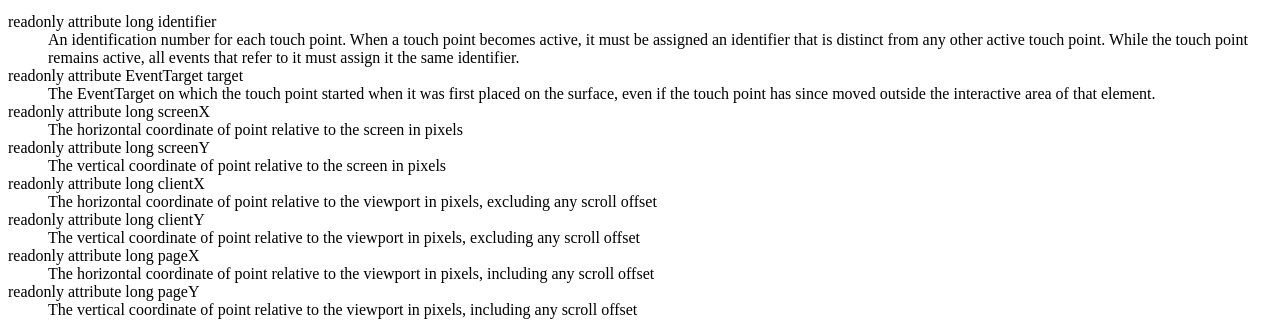
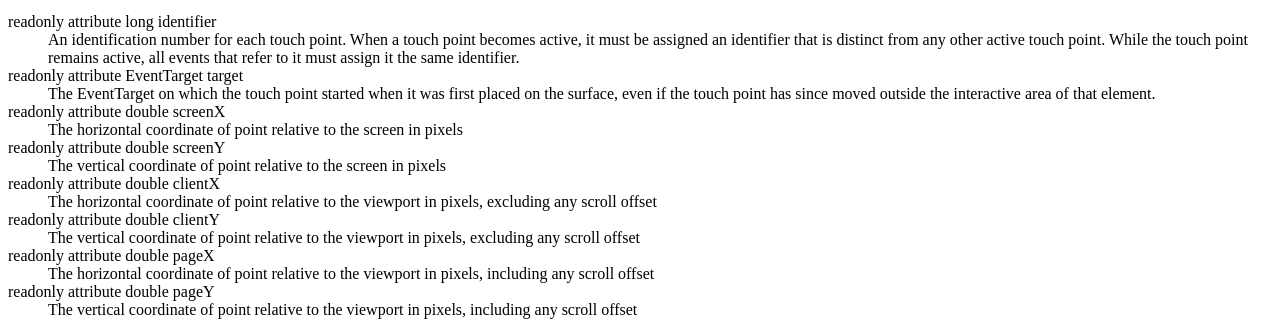
Before and after one commit to w3c/touch-events, a plain HTML site: page touchevents.html in a window 1280 px wide. Shown: the part 782-1118 px from the top of the page. Drawn offline with Linux system fonts and the light colour scheme.

Commit message:
Update coordinates from type long to double

```diff
--- a/touchevents.html
+++ b/touchevents.html
@@ -253,32 +253,32 @@
           since moved outside the interactive area of that element.
         </dd>
 
-        <dt>readonly attribute long screenX</dt>
+        <dt>readonly attribute double screenX</dt>
         <dd>
           The horizontal coordinate of point relative to the screen in pixels
         </dd>
-        <dt>readonly attribute long screenY</dt>
+        <dt>readonly attribute double screenY</dt>
         <dd>
           The vertical coordinate of point relative to the screen in pixels
         </dd>
 
-        <dt>readonly attribute long clientX</dt>
+        <dt>readonly attribute double clientX</dt>
         <dd>
           The horizontal coordinate of point relative to the viewport in pixels,
           excluding any scroll offset
         </dd>
-        <dt>readonly attribute long clientY</dt>
+        <dt>readonly attribute double clientY</dt>
         <dd>
           The vertical coordinate of point relative to the viewport in pixels,
           excluding any scroll offset
         </dd>
 
-        <dt>readonly attribute long pageX</dt>
+        <dt>readonly attribute double pageX</dt>
         <dd>
           The horizontal coordinate of point relative to the viewport in pixels,
           including any scroll offset
         </dd>
-        <dt>readonly attribute long pageY</dt>
+        <dt>readonly attribute double pageY</dt>
         <dd>
           The vertical coordinate of point relative to the viewport in pixels,
           including any scroll offset
@@ -675,10 +675,10 @@
             <dt>WindowProxy view</dt> <dd></dd>
             <dt>EventTarget target</dt> <dd></dd>
             <dt>long identifier</dt> <dd></dd>
-            <dt>long pageX</dt> <dd></dd>
-            <dt>long pageY</dt> <dd></dd>
-            <dt>long screenX</dt> <dd></dd>
-            <dt>long screenY</dt> <dd></dd>
+            <dt>double pageX</dt> <dd></dd>
+            <dt>double pageY</dt> <dd></dd>
+            <dt>double screenX</dt> <dd></dd>
+            <dt>double screenY</dt> <dd></dd>
           </dl>
         </dd>
 
```
